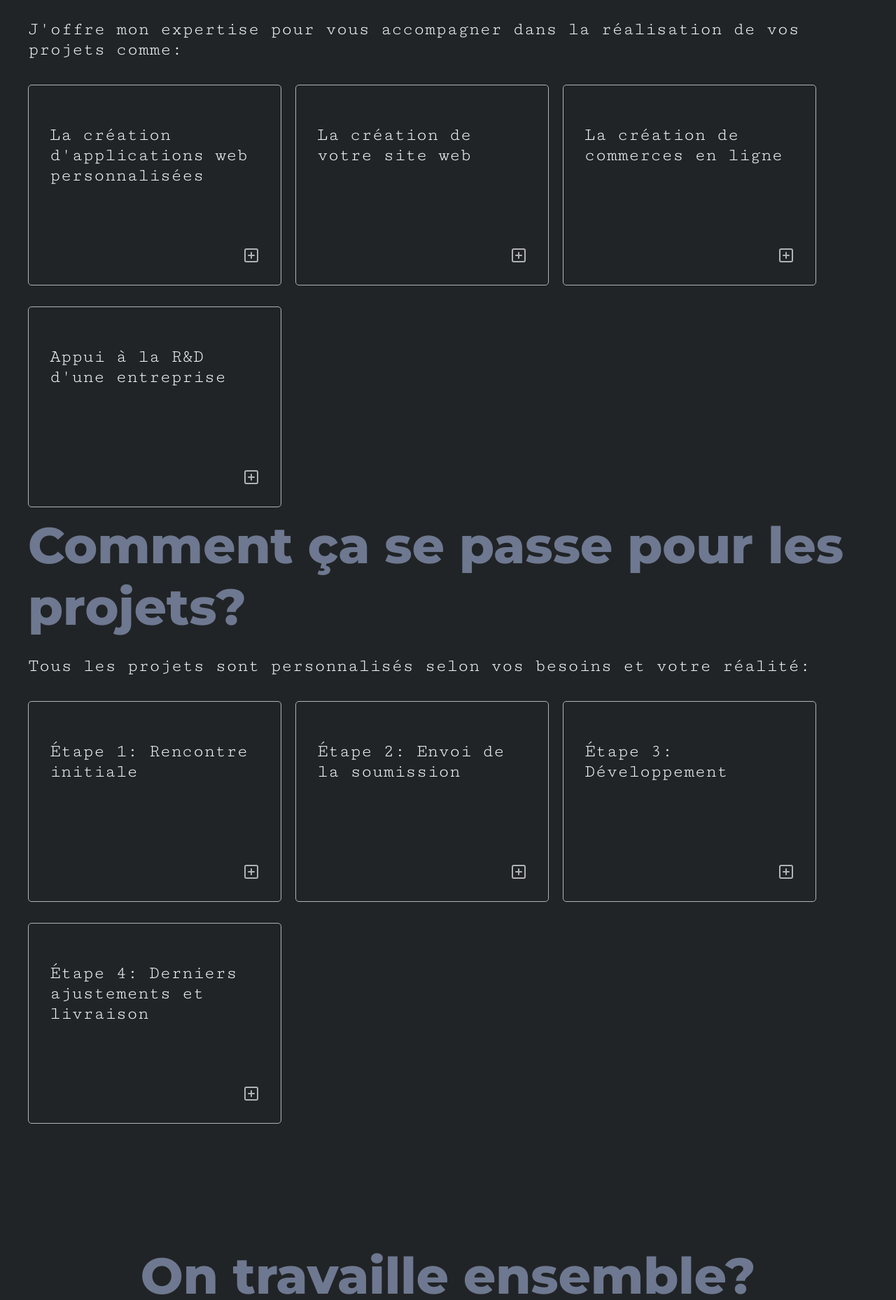
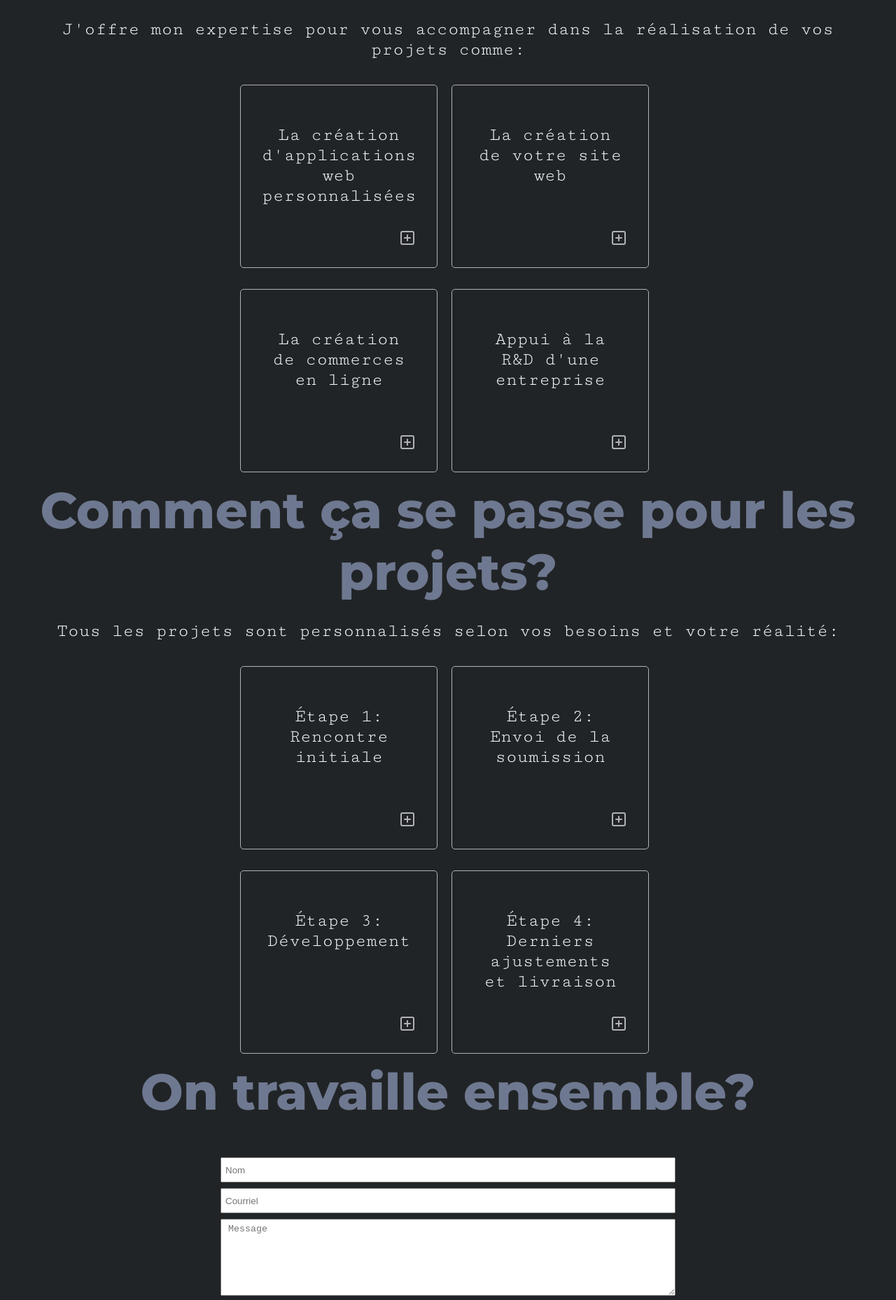
Before and after one commit to hughockey/site-web, a Vue app: page / in a window 1280 px wide. Shown: the part 887-2745 px from the top of the page at 70% size. Built offline with nearby package versions, Linux system fonts and the light colour scheme; no server answers.

Commit message:
css enhancements

```diff
--- a/src/components/Content.vue
+++ b/src/components/Content.vue
@@ -70,6 +70,7 @@ const showModal = (e: MouseEvent) => {
         <h1>Qu'est-ce j'offre?</h1>
         <p>J'offre mon expertise pour vous accompagner dans la réalisation de vos projets comme:</p>
       </div>
+      <div class="cards-list-container">
         <div class="cards-list">
           <div class="card">
             <p>La création d'applications web personnalisées</p>
@@ -89,6 +90,7 @@ const showModal = (e: MouseEvent) => {
           </div>
         </div>
       </div>
+    </div>
   </section>
   <section>
     <div class="max-content-width">
@@ -96,6 +98,7 @@ const showModal = (e: MouseEvent) => {
         <h1>Comment ça se passe pour les projets?</h1>
         <p>Tous les projets sont personnalisés selon vos besoins et votre réalité:</p>
       </div>
+      <div class="cards-list-container">
         <div class="cards-list">
           <div class="card">
             <p>Étape 1: Rencontre initiale</p>
@@ -115,18 +118,21 @@ const showModal = (e: MouseEvent) => {
           </div>
         </div>
       </div>
+    </div>
   </section>
   <section>
-    <div class="max-width-content">
+    <div class="max-content-width">
       <h1>
         On travaille ensemble?
       </h1>
+      <div class="contact-form-container">
         <form class="contact-form" ref="contactForm" @submit.prevent="sendEmail">
           <input required type="text" placeholder="Nom" name="contact_name" @blur="validateField($event)"/>
           <input required type="email" placeholder="Courriel" name="contact_email" @blur="validateField($event)"/>
           <textarea required placeholder="Message" name="message" @blur="validateField($event)"></textarea>
           <button type="submit" class="contact-form-submit__button">Soumettre</button>
         </form>
+      </div>
     </div>
   </section>
   <Modal ref="modalComponent">
@@ -141,33 +147,31 @@ const showModal = (e: MouseEvent) => {
 <style scoped lang="css">
 section {
   min-height: calc(100vh - 80px);
-  background-color: var(--background);
-  display: flex;
-  justify-content: center;
-  align-items: center;
-}
-.presentation-section-content {
-  display: flex;
-  align-items: flex-end;
-}
-
-.presentation-section-description {
-  max-width: 860px;
+  max-width: 1200px;
+  margin: 0 auto;
+  text-align: center;
 }
 
 span {
   color: var(--primary-light);
 }
 
+.cards-list-container {
+  display: flex;
+  justify-content: center;
+}
+
 .cards-list {
   display: flex;
   flex-wrap: wrap;
   gap: 10px;
+  max-width: 800px;
+  justify-content: center;
 }
 
 .card {
-  width: 300px;
-  height: 225px;
+  width: 220px;
+  height: 200px;
   border: 1px solid var(--gray);
   border-radius: 5px;
   padding: 30px;
@@ -186,12 +190,18 @@ svg {
   align-self: flex-end;
 }
 
+.contact-form-container {
+  display: flex;
+  justify-content: center;
+}
+
 .contact-form {
   margin-top: 50px;
   display: flex;
   flex-direction: column;
-  max-width: 700px;
+  width: 650px;
   gap: 8px;
+  min-width: 300px;
 }
 
 input {
--- a/src/style.css
+++ b/src/style.css
@@ -1,6 +1,7 @@
 body {
-  margin: 0;
+  margin: 0 auto;
   font-size: 16px;
+  background-color: var(--background);
 }
 
 button {
```
Lines whose indentation alone changed are shown as unchanged.
